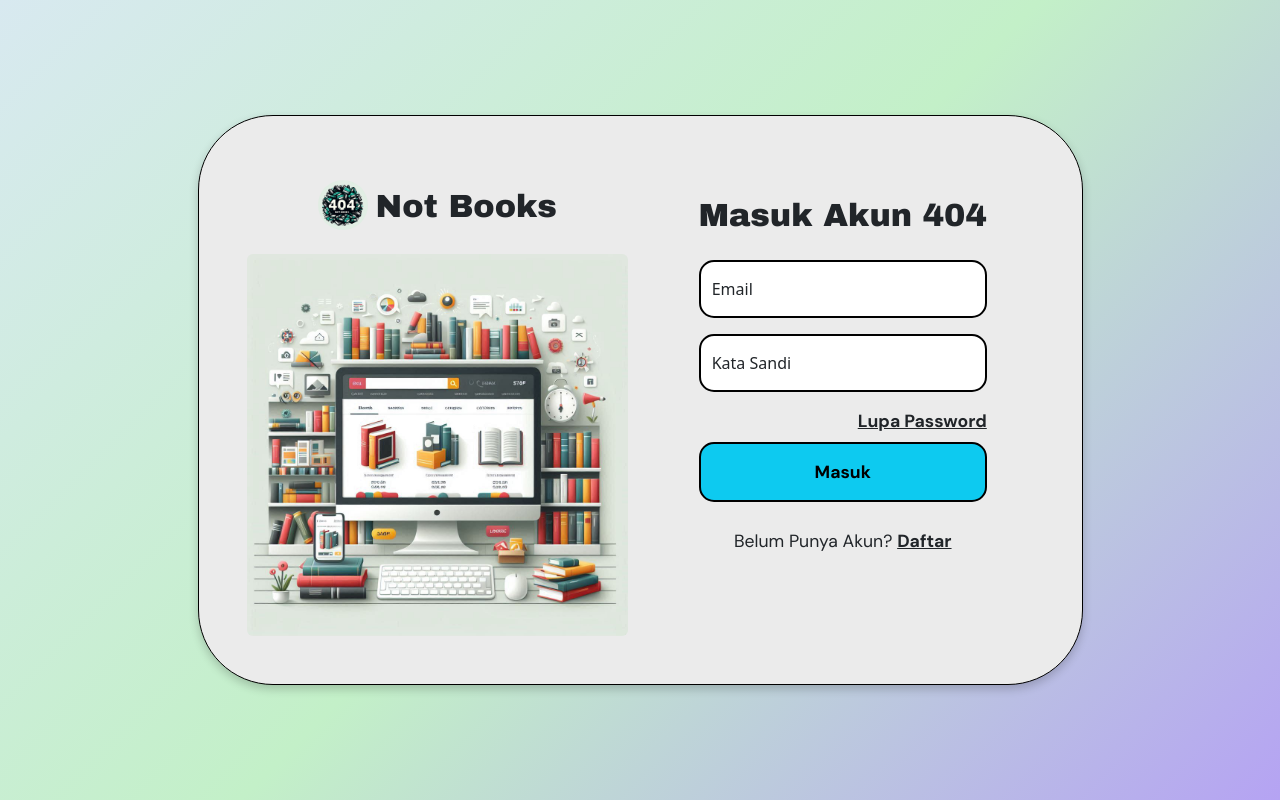
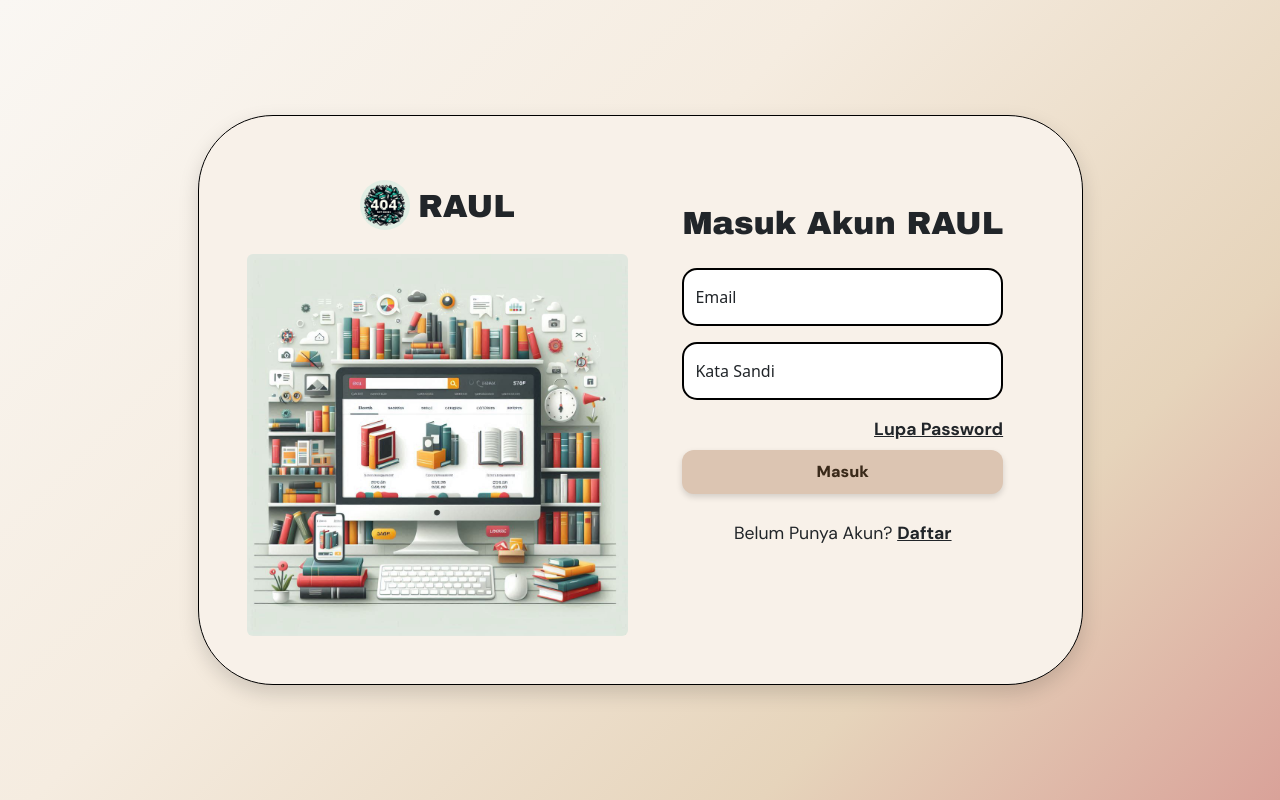
Before and after one commit to TeguhRandiAngginta/RAUL, a React (Vite) app in the folder client/: page /signin in a window 1280 px wide. Before the commit this address had no page. Built offline with nearby package versions, Linux system fonts and the light colour scheme.

Commit message:
Membuat Halaman Signup, Signin, PrivacyPolicy

```diff
--- a/client/src/pages/PrivacyPolicy.jsx
+++ b/client/src/pages/PrivacyPolicy.jsx
@@ -1,27 +1,26 @@
 import React from 'react';
+import { useNavigate } from 'react-router-dom';
 import Container from 'react-bootstrap/Container';
 import Row from 'react-bootstrap/Row';
 import Col from 'react-bootstrap/Col';
 import Card from 'react-bootstrap/Card';
+import Button from 'react-bootstrap/Button';
 import './style.css';
 
 export default function PrivacyPolicy() {
+    const navigate = useNavigate();
+
     return (
         <Container
             fluid
-            className="d-flex justify-content-center align-items-center"
-            style={{
-                minHeight: '100vh',
-                background: 'linear-gradient(135deg, #d8e9f0, #c3f0c8, #b5a3f3)', // Warna gradien
-                padding: '20px',
-            }}
+            className="d-flex justify-content-center align-items-center signup-container"
         >
-            <Card className="p-5 w-75 card">
+            <Card className="p-5 w-75 card shadow-lg border-0">
                 <Row>
                     <Col>
-                    <h1>Kebijakan Privasi</h1>
+                        <h1 className="mb-4 text-center archivo title-form">Kebijakan Privasi</h1>
                         <p>
-                        Selamat datang di 404 Not Books! Privasi Anda adalah hal yang sangat penting bagi kami.
+                            Selamat datang di <strong>RAUL!</strong> Privasi Anda adalah hal yang sangat penting bagi kami.
                             Dalam halaman ini, kami menjelaskan bagaimana kami mengumpulkan, menggunakan, dan melindungi data pribadi Anda.
                         </p>
 
@@ -35,11 +34,11 @@ export default function PrivacyPolicy() {
 
                         <h2>Penggunaan Informasi</h2>
                         <p>Data pribadi yang kami kumpulkan digunakan untuk:</p>
-                    <ul>
+                        <ol>
                             <li>Mengelola pesanan dan pengiriman buku.</li>
                             <li>Menyediakan layanan pelanggan yang lebih baik.</li>
                             <li>Mengirimkan penawaran, promosi, atau survei yang relevan.</li>
-                    </ul>
+                        </ol>
 
                         <h2>Keamanan Data</h2>
                         <p>
@@ -63,9 +62,19 @@ export default function PrivacyPolicy() {
 
                         <h2>Hubungi Kami</h2>
                         <p>
-                        Jika Anda memiliki pertanyaan tentang kebijakan privasi ini, silakan hubungi kami di
-                        <a href="mailto:test@gmail.com">test@gmail.com</a>.
+                            Jika Anda memiliki pertanyaan tentang kebijakan privasi ini, silakan hubungi kami di{' '}
+                            <a href="mailto:test@gmail.com" className="link-dark"><strong>test@gmail.com</strong></a>.
                         </p>
+
+                        {/* Tombol kembali di bawah */}
+                        <div className="text-end mt-4">
+                            <Button
+                                onClick={() => navigate('/signup')}
+                                className="back-button"
+                            >
+                                Kembali
+                            </Button>
+                        </div>
                     </Col>
                 </Row>
             </Card>
--- a/client/src/pages/Signin.jsx
+++ b/client/src/pages/Signin.jsx
@@ -35,7 +35,7 @@ export default function Signin() {
                     <Col md={6} className="text-center left-side">
                         <div className="d-flex justify-content-center align-items-center mb-3 mt-3">
                             <Image src={logo} roundedCircle className="logo me-2 mb-2" />
-                            <h2 className="mb-1 archivo title-logo title-form align-title">Not Books</h2>
+                            <h2 className="mb-1 archivo title-logo title-form align-title">RAUL</h2>
                         </div>
                         <div className="d-flex justify-content-center">
                             <Image src={img} rounded className="log1" />
@@ -45,7 +45,7 @@ export default function Signin() {
                     {/* Right Side */}
                     <Col md={6} className="right-side">
                         <Form onSubmit={handleSubmit(doSubmit)} className="text-center">
-                            <h2 className="mb-4 archivo title-form align-title">Masuk Akun 404</h2>
+                            <h2 className="mb-4 archivo title-form align-title">Masuk Akun RAUL</h2>
 
                             {/* Email Field */}
                             <FloatingLabel controlId="floatingInput" label="Email" className="mb-3">
--- a/client/src/pages/Signup.jsx
+++ b/client/src/pages/Signup.jsx
@@ -53,7 +53,7 @@ export default function Signup() {
                     <Col md={6} className="text-center left-side">
                         <div className="d-flex justify-content-center align-items-center mb-3 mt-3">
                             <Image src={logo} roundedCircle className="logo me-2 mb-2" />
-                            <h2 className="mb-1 archivo title-logo title-form align-title">Not Books</h2>
+                            <h2 className="mb-1 archivo title-logo title-form align-title">RAUL</h2>
                         </div>
                         <div className="d-flex justify-content-center">
                             <Image src={img} rounded className="log1" />
@@ -63,7 +63,7 @@ export default function Signup() {
                     {/* Right Side */}
                     <Col md={6} className="right-side">
                         <Form onSubmit={handleSubmit(doSubmit)} className="text-center">
-                            <h2 className="mb-4 archivo title-form align-title">Daftar Akun 404</h2>
+                            <h2 className="mb-4 archivo title-form align-title">Daftar Akun RAUL</h2>
 
                             {/* Email Field */}
                             <FloatingLabel controlId="floatingInput" label="Email" className="mb-3">
@@ -126,7 +126,7 @@ export default function Signup() {
                                         <a href="privacy-policy" className="link-dark">
                                             <b>kebijakan privasi</b>
                                         </a>{' '}
-                                        404 Not Books
+                                        RAUL
                                     </span>
                                 }
                                 className="mb-3"
@@ -139,7 +139,7 @@ export default function Signup() {
                             <Button
                                 type="submit"
                                 disabled={isSubmitting}
-                                className="btn btn-info mt-2 wide-button dm-sans"
+                                className="btn btn-info mt-2 wide-button dm-sans mb-3"
                             >
                                 {isSubmitting ? 'Loading...' : <strong>Daftar</strong>}
                             </Button>
--- a/client/src/pages/style.css
+++ b/client/src/pages/style.css
@@ -6,16 +6,20 @@
     justify-content: center; /* Pusatkan konten secara horizontal */
     align-items: center; /* Pusatkan konten secara vertikal */
     min-height: 100vh; /* Tinggi minimum layar penuh */
-    background: linear-gradient(135deg, #d8e9f0, #c3f0c8, #b5a3f3); /* Gradien latar belakang */
+    background: linear-gradient(135deg,
+    #FAF7F3 0%,
+    #F5ECE0 40%,
+    #E6D4BB 75%,
+    #D9A299 100%); /* Gradien latar belakang */
     padding: 50px;
 }
 
 /* Card Styling - Mengatur tampilan kartu form */
 .card {
-    background: #ebebeb; /* Warna latar belakang kartu */
-    border-radius: 75px; /* Sudut melengkung pada kartu */
-    border: 1px solid #000000; /* Garis border hitam */
-    box-shadow: 0px 4px 10px rgba(0, 0, 0, 0.2); /* Efek bayangan */
+    background: #F8F1E9;
+    border-radius: 75px;
+    border: 1px solid #000000;
+    box-shadow: 0px 8px 20px rgba(0, 0, 0, 0.15);
     width: 80%; /* Lebar 80% dari container */
     max-width: 1200px; /* Lebar maksimum 1200px */
 }
@@ -113,3 +117,86 @@
         font-size: 1.8rem; /* Ukuran font lebih kecil pada layar kecil */
     }
 }
+
+/* Konsistensi tampilan antara Signin dan Signup */
+.right-side .form-floating {
+    max-width: 400px;
+    margin-left: auto;
+    margin-right: auto;
+}
+
+.right-side .btn {
+    max-width: 400px;
+}
+
+button.dm-sans {
+    font-family: "DM Sans", sans-serif;
+    font-size: 1rem;
+    transition: all 0.3s ease;
+    }
+
+button.dm-sans:hover {
+    background-color: #B08968;
+    color: #fff;
+    border-color: #B08968;
+}
+
+.back-button {
+    background-color: #f0e4d3; /* Warna dasar tombol */
+    border: none;
+    color: #3e2f1c;
+    font-weight: 600;
+    padding: 10px 30px;
+    border-radius: 10px;
+    box-shadow: 0 3px 6px rgba(0, 0, 0, 0.1);
+    transition: all 0.3s ease;
+}
+
+.back-button:hover {
+    background-color: #dcc5b2;
+    color: #2a1f11;
+    box-shadow: 0 4px 12px rgba(0, 0, 0, 0.2);
+    transform: translateY(-2px);
+}
+
+/* Hilangkan warna biru saat klik / fokus */
+.back-button:active,
+.back-button:focus {
+    background-color: #d9a299 !important; /* Warna sedikit lebih gelap dari hover */
+    color: #2a1f11 !important;
+    box-shadow: 0 2px 6px rgba(0, 0, 0, 0.25) inset !important;
+    outline: none !important;
+    border: none !important;
+    transform: translateY(0);
+}
+
+/* Tombol utama seperti "Daftar" dan "Masuk" */
+.btn-info {
+    background-color: #dcc5b2 !important; /* Warna hangat */
+    border: none !important;
+    color: #3a2a1a !important; /* Warna teks gelap agar kontras */
+    font-weight: 600;
+    padding: 10px 30px;
+    border-radius: 12px;
+    transition: all 0.3s ease;
+    box-shadow: 0 3px 6px rgba(0, 0, 0, 0.15);
+}
+
+/* Saat hover */
+.btn-info:hover {
+    background-color: #d9a299 !important; /* Warna sedikit lebih gelap */
+    color: #2a1f11 !important;
+    box-shadow: 0 4px 10px rgba(0, 0, 0, 0.25);
+    transform: translateY(-2px);
+}
+
+/* Saat diklik / aktif */
+.btn-info:active,
+.btn-info:focus {
+    background-color: #c9958b !important; /* Tone lembut lebih gelap */
+    color: #2a1f11 !important;
+    box-shadow: inset 0 2px 4px rgba(0, 0, 0, 0.3) !important;
+    outline: none !important;
+    border: none !important;
+    transform: translateY(0);
+}
```
Lines whose indentation alone changed are shown as unchanged.
